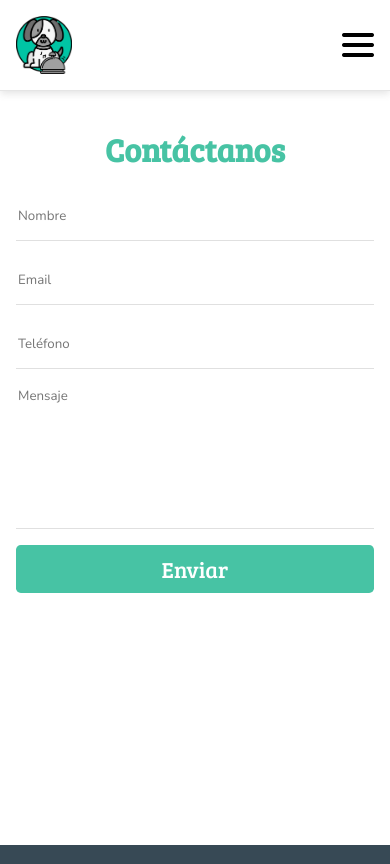
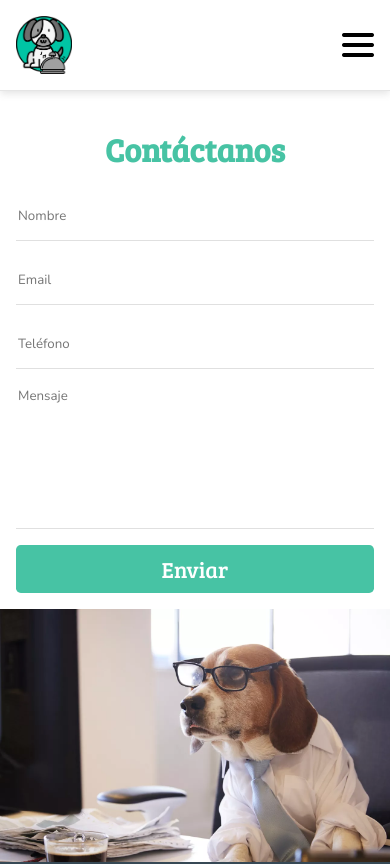
Before and after one commit to Earkh/Villa-Ladridos, a Next.js app: page /contacto in a window 390 px wide. Shown: the top 864 px of the page. Built offline with nearby package versions, Linux system fonts and the light colour scheme.

Commit message:
CSS Refactorize

```diff
--- a/styles/Contacto.module.css
+++ b/styles/Contacto.module.css
@@ -1,7 +1,7 @@
 .main {
     display: grid;
     grid-template-columns: 2fr 1fr;
-    height: calc(100vh - 90px);
+    min-height: calc(100vh - 90px);
     width: 100%;
     padding-left: 8rem;
 }
@@ -29,7 +29,6 @@
     height: 9rem;
     resize: none;
 }
-
 
 .form input:focus, .form textarea:focus {
     border: 0;
@@ -62,8 +61,8 @@
 
 @media (max-width: 576px) {
     .main {
-        grid-template-columns: 1fr;
-        grid-template-rows: 1fr 1fr;
+        display: flex;
+        flex-direction: column;
         min-height: calc(100vh - 90px);
         padding-left: 0;
     }
@@ -71,6 +70,10 @@
         padding-right: 0rem;
     }
 
+    .asideImage {
+        min-height: 30vh;
+        width: 100%;
+    }
 }
 
 @media (max-width: 992px) {
--- a/styles/Container.module.css
+++ b/styles/Container.module.css
@@ -1,7 +1,7 @@
 .container, .nav__container  {
-    max-width: 120rem;
     margin-left: auto;
     margin-right: auto;
+    max-width: 120rem;
 }
 
 .nav__container {
@@ -17,7 +17,6 @@
 }
 
 @media (max-width: 576px) {
-
     .container, .nav__container  {
         padding: 1rem 1rem !important;
         width: 100vw;
@@ -34,7 +33,6 @@
         box-shadow: rgba(99, 99, 99, 0.2) 0px 2px 8px 0px;
         max-width: 100% !important;
     }
-
 }
 
 @media (max-width: 1400px) {
--- a/styles/Home.module.css
+++ b/styles/Home.module.css
@@ -32,9 +32,9 @@
 }
 
 .main__presentation h3 {
-    text-align: center;
     font-family: 'Nunito', sans-serif;
     font-size: larger;
+    text-align: center;
 }
 
 .main__presentation__grid {
@@ -53,8 +53,8 @@
 .main__presentation__image {
     background-image: url("/pet-hotels.png");
     background-size: cover;
+    height: 450px;
     margin: 1rem 0;
-    height: 450px;
 }
 
 .main__services {
@@ -70,8 +70,8 @@
 
 .main__footer__image {
     background-image: url("/dog-playing.jpg");
+    background-position: center;
     background-size: cover;
-    background-position: center;
     min-height: 40vh;
 }
 
@@ -146,11 +146,9 @@
     .main__footer__image {
         background-position: left center;
     }
-
 }
 
 @media (max-width: 992px) {
-
     .main__presentation__image__grid {
         background-color: #c7fceb;
         display: flex;
--- a/styles/Instalaciones.module.css
+++ b/styles/Instalaciones.module.css
@@ -7,13 +7,13 @@
 .carousel {
     margin-left: auto;
     margin-right: auto;
+    max-width: 713px;
     width: 100%;
-    max-width: 713px;
 }
 
 .image {
+    height: unset !important;
     object-fit: contain;
+    position: relative !important;
     width: 100% !important;
-    position: relative !important;
-    height: unset !important;
 }
--- a/styles/Nav.module.css
+++ b/styles/Nav.module.css
@@ -22,8 +22,6 @@
     font-size: 2.6rem;
 }
 
-
-
 .nav__box a {
     margin-left: 1rem;
 }
@@ -42,14 +40,12 @@
 }
 
 @media (max-width: 576px) {
-
     .nav .nav__title {
         display: none !important;
     }
 }
 
 @media (max-width: 1024px) {
-
     .nav .nav__links {
         display: none;
     }
--- a/styles/Reservas.module.css
+++ b/styles/Reservas.module.css
@@ -96,5 +96,4 @@
     .form form {
         padding-left: 0;
     }
-
 }
--- a/styles/globals.css
+++ b/styles/globals.css
@@ -1,8 +1,7 @@
 @import url('https://fonts.googleapis.com/css2?family=Bree+Serif&display=swap');
 @import url('https://fonts.googleapis.com/css2?family=Nunito:wght@200&display=swap');
 
-html,
-body {
+html, body {
   font-family: 'Nunito', sans-serif;
   margin: 0;
   padding: 0;
@@ -29,6 +28,6 @@ h1 {
   display: flex;
 }
 .embla__slide {
+  flex: 0 0 100%;
   position: relative;
-  flex: 0 0 100%;
 }
```
Also changed, not shown: styles/Card.module.css (+6 -11 lines), public/perro-oficina.png.
